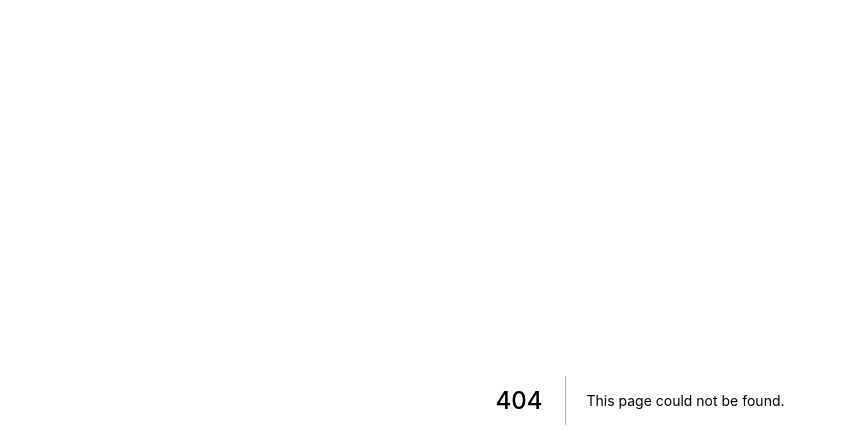
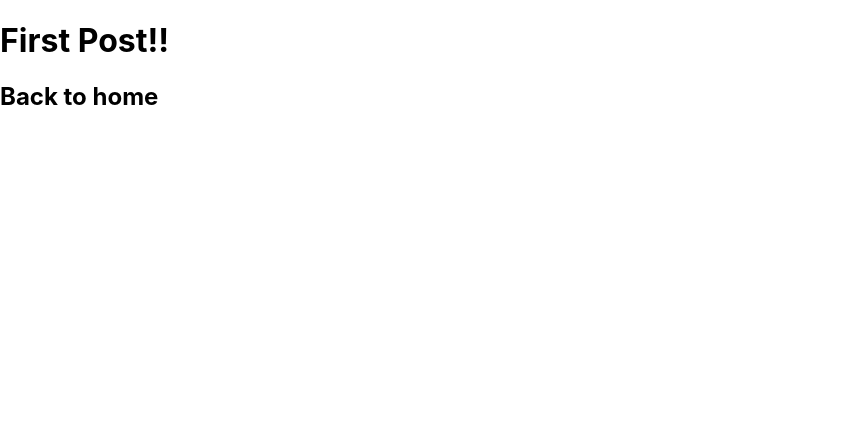
Before and after one commit to flexboni/superga-next-example, a Next.js app: page /posts/first-post in a window 1280 px wide. Before the commit this address had no page. Shown: the top 448 px of the page, without its empty margins (0-846 px from the left). Built offline with nearby package versions, Linux system fonts and the light colour scheme.

Commit message:
Ch 08. Next.js - 03. Next.js 기본 1-1
- next/link vs a

```diff
--- /dev/null
+++ b/pages/posts/first-post.js
@@ -0,0 +1,18 @@
+import Link from "next/link";
+import React from "react";
+
+const FistPost = () => {
+  return (
+    <div>
+      <h1>First Post!!</h1>
+
+      <h2>
+        <Link href="/">
+          <a>Back to home</a>
+        </Link>
+      </h2>
+    </div>
+  );
+};
+
+export default FistPost;
```
Also changed, not shown: pages/index.js (+14 -7 lines), pages/README.md (added).
